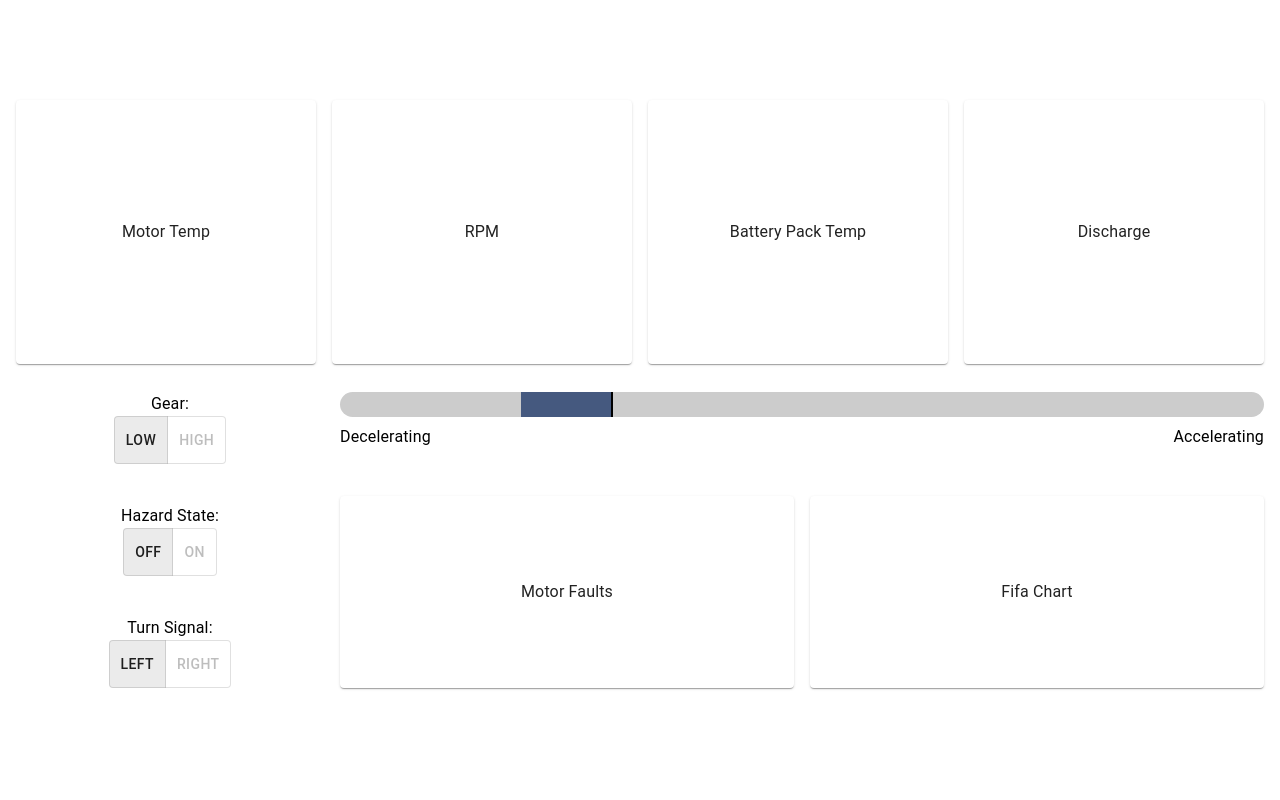
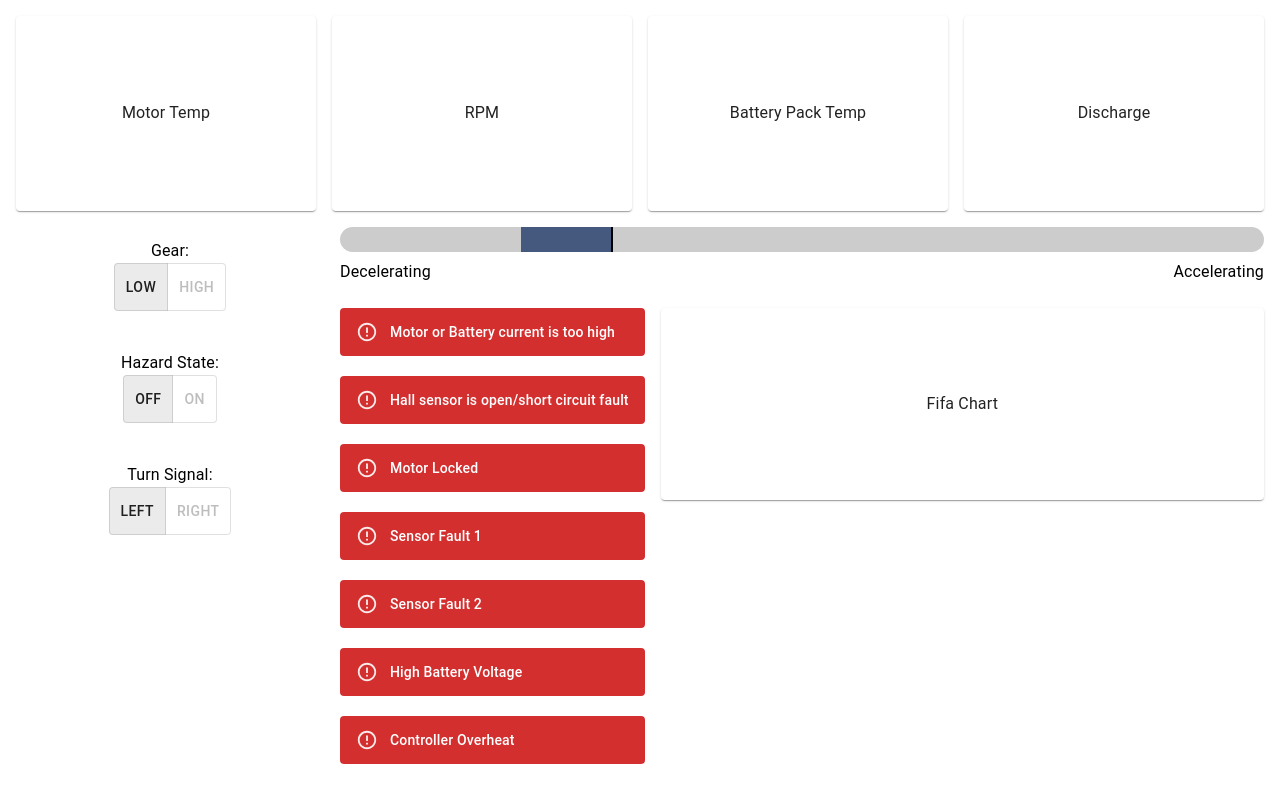
Before and after one commit to solarcaratuva/Telemetry, a React (Create React App) app in the folder frontend/: page / in a window 1280 px wide. Built offline with nearby package versions, Linux system fonts and the light colour scheme; no server answers.

Commit message:
Initial commit

```diff
--- /dev/null
+++ b/frontend/src/components/MotorFaults.tsx
@@ -0,0 +1,162 @@
+import * as React from "react";
+import Alert from "@mui/material/Alert";
+import Stack from "@mui/material/Stack";
+
+function overcurrent(over_current: number) {
+  if (over_current == 1) {
+    return (
+      <Stack sx={{ width: "100%" }} spacing={2}>
+        <Alert variant="filled" severity="error">
+          Motor or Battery current is too high
+        </Alert>
+        <br />
+      </Stack>
+    );
+  }
+}
+function hallsensor(hall_sensor: number) {
+  if (hall_sensor == 1) {
+    return (
+      <Stack sx={{ width: "100%" }} spacing={2}>
+        <Alert variant="filled" severity="error">
+          Hall sensor is open/short circuit fault
+        </Alert>
+        <br />
+      </Stack>
+    );
+  }
+  return <></>;
+}
+function motorlocked(motor_locked: number) {
+  if (motor_locked == 1) {
+    return (
+      <Stack sx={{ width: "100%" }} spacing={2}>
+        <Alert variant="filled" severity="error">
+          Motor Locked
+        </Alert>
+        <br />
+      </Stack>
+    );
+  }
+}
+function sensorfault1(sensor_fault1: number) {
+  if (sensor_fault1 == 1) {
+    return (
+      <Stack sx={{ width: "100%" }} spacing={2}>
+        <Alert variant="filled" severity="error">
+          Sensor Fault 1
+        </Alert>
+        <br />
+      </Stack>
+    );
+  }
+}
+function sensorfault2(sensor_fault2: number) {
+  if (sensor_fault2 == 1) {
+    return (
+      <Stack sx={{ width: "100%" }} spacing={2}>
+        <Alert variant="filled" severity="error">
+          Sensor Fault 2
+        </Alert>
+        <br />
+      </Stack>
+    );
+  }
+}
+function highvoltage(high_voltage: number) {
+  if (high_voltage == 1) {
+    return (
+      <Stack sx={{ width: "100%" }} spacing={2}>
+        <Alert variant="filled" severity="error">
+          High Battery Voltage
+        </Alert>
+        <br />
+      </Stack>
+    );
+  }
+}
+function controlleroverheat(controller_overheat: number) {
+  if (controller_overheat == 1) {
+    return (
+      <Stack sx={{ width: "100%" }} spacing={2}>
+        <Alert variant="filled" severity="error">
+          Controller Overheat
+        </Alert>
+        <br />
+      </Stack>
+    );
+  }
+}
+/*
+const over_current = 1;
+const hall_sensor = 1;
+const motor_locked = 1;
+const sensor_fault1 = 1;
+const sensor_fault2 = 1;
+const high_voltage = 1;
+const controller_overheat = 1;
+*/
+
+interface Props {
+  Over_current: number;
+  Hall_sensor: number;
+  Motor_locked: number;
+  Sensor_fault1: number;
+  Sensor_fault2: number;
+  High_voltage: number;
+  Controller_overheat: number;
+}
+
+const MotorFaults: React.FC<Props> = ({
+  Over_current,
+  Hall_sensor,
+  Motor_locked,
+  Sensor_fault1,
+  Sensor_fault2,
+  High_voltage,
+  Controller_overheat,
+}) => {
+  return (
+    <div>
+      {overcurrent(Over_current)}
+      {hallsensor(Hall_sensor)}
+      {motorlocked(Motor_locked)}
+      {sensorfault1(Sensor_fault1)}
+      {sensorfault2(Sensor_fault2)}
+      {highvoltage(High_voltage)}
+      {controlleroverheat(Controller_overheat)}
+    </div>
+  );
+};
+
+export default MotorFaults;
+
+/*
+export default render();
+{
+  // Calling functions and assigning them to variables
+  const Over_current = this.overcurrent();
+  const Hall_sensor = this.hallsensor();
+  const Motor_locked = this.motorlocked();
+  const Sensor_fault1 = this.sensorfault1();
+  const Sensor_fault2 = this.sensorfault2();
+  const High_voltage = this.highvoltage();
+  const Controller_overheat = this.controlleroverheat();
+  return (
+    <>
+      { rendered the JSX }
+      <div>
+        {
+          (Over_current,
+          Hall_sensor,
+          Motor_locked,
+          Sensor_fault1,
+          Sensor_fault2,
+          High_voltage,
+          Controller_overheat)
+        }
+      </div>
+    </>
+  );
+}
+*/
--- a/frontend/src/pages/InteractivePage.tsx
+++ b/frontend/src/pages/InteractivePage.tsx
@@ -4,6 +4,7 @@ import { useEffect, useState } from "react";
 import OnePedalDrive from "../components/OnePedalDrive";
 import { io } from "socket.io-client";
 import ToggleButtons from "../components/ToggleButtons";
+import MotorFaults from "../components/MotorFaults";
 
 const socket = io("http://localhost:5050");
 const MAX_LENGTH = 50;
@@ -59,7 +60,9 @@ const InteractivePage = () => {
             ],
           };
           if (updatedData[name as keyof Data].length > MAX_LENGTH) {
-            updatedData[name as keyof Data] = updatedData[name as keyof Data].slice(-MAX_LENGTH);
+            updatedData[name as keyof Data] = updatedData[
+              name as keyof Data
+            ].slice(-MAX_LENGTH);
           }
           return updatedData;
         });
@@ -77,7 +80,9 @@ const InteractivePage = () => {
             ],
           };
           if (updatedData[name as keyof StringData].length > MAX_LENGTH) {
-            updatedData[name as keyof StringData] = updatedData[name as keyof StringData].slice(-MAX_LENGTH);
+            updatedData[name as keyof StringData] = updatedData[
+              name as keyof StringData
+            ].slice(-MAX_LENGTH);
           }
           return updatedData;
         });
@@ -176,19 +181,35 @@ const InteractivePage = () => {
               }}
             >
               <ToggleButtons
-                state={ stringData.gear_state.length != 0 ? stringData.gear_state[stringData.gear_state.length - 1].value : "false" }
+                state={
+                  stringData.gear_state.length != 0
+                    ? stringData.gear_state[stringData.gear_state.length - 1]
+                        .value
+                    : "false"
+                }
                 left={"Low"}
                 right={"High"}
                 label={"Gear:"}
               />
               <ToggleButtons
-                state={ stringData.hazard_state.length != 0 ? stringData.hazard_state[stringData.hazard_state.length - 1].value : "false" }
+                state={
+                  stringData.hazard_state.length != 0
+                    ? stringData.hazard_state[
+                        stringData.hazard_state.length - 1
+                      ].value
+                    : "false"
+                }
                 left={"Off"}
                 right={"On"}
                 label={"Hazard State:"}
               />
               <ToggleButtons
-                state={ stringData.turn_state.length != 0 ? stringData.turn_state[stringData.turn_state.length - 1].value : "false" }
+                state={
+                  stringData.turn_state.length != 0
+                    ? stringData.turn_state[stringData.turn_state.length - 1]
+                        .value
+                    : "false"
+                }
                 left={"Left"}
                 right={"Right"}
                 label={"Turn Signal:"}
@@ -203,7 +224,13 @@ const InteractivePage = () => {
                 flex: "3 0 0",
               }}
             >
-              <OnePedalDrive value={ data.pedal_value.length != 0 ? data.pedal_value[data.pedal_value.length - 1].value : 50 } />
+              <OnePedalDrive
+                value={
+                  data.pedal_value.length != 0
+                    ? data.pedal_value[data.pedal_value.length - 1].value
+                    : 50
+                }
+              />
               <Box
                 sx={{
                   display: "flex",
@@ -211,18 +238,15 @@ const InteractivePage = () => {
                   gap: "16px",
                 }}
               >
-                {/* Replace this paper component with motor faults */}
-                <Paper
-                  sx={{
-                    flex: "1 0 0",
-                    display: "flex",
-                    alignItems: "center",
-                    justifyContent: "center",
-                    height: "calc(25vh - 8px)",
-                  }}
-                >
-                  <Typography>Motor Faults</Typography>
-                </Paper>
+                <MotorFaults
+                  Over_current={1}
+                  Hall_sensor={1}
+                  Motor_locked={1}
+                  Sensor_fault1={1}
+                  Sensor_fault2={1}
+                  High_voltage={1}
+                  Controller_overheat={1}
+                />
                 {/* Replace this paper component with fifa chart */}
                 <Paper
                   sx={{
```
